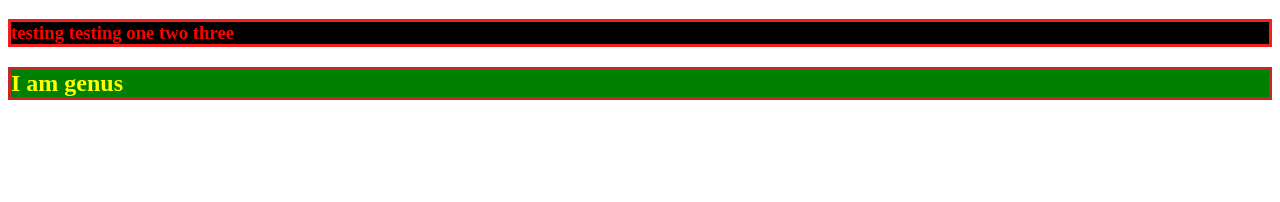
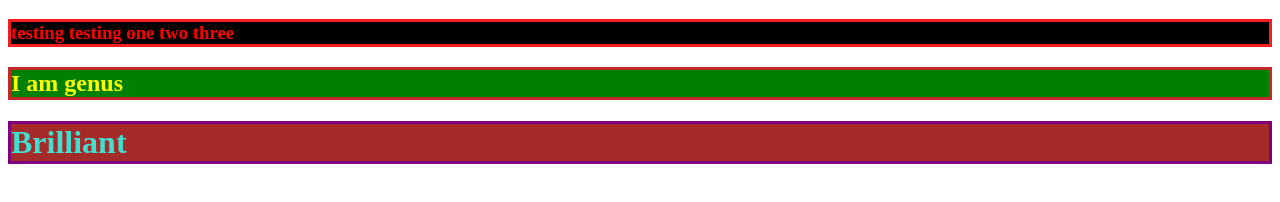
Before and after one commit to NWSKitboy/ClassActivities, a plain HTML site: page Week two/practice.html in a window 1280 px wide. Drawn offline with Linux system fonts and the light colour scheme.

Commit message:
newcommit2

```diff
--- a/Week two/css/practice.css
+++ b/Week two/css/practice.css
@@ -9,3 +9,9 @@ h2{
     background-color: green;
     border: 3px solid rgb(196, 41, 41);
 }
+
+h1{
+    color: turquoise;
+    background-color: brown;
+    border: 3px solid purple;
+}
--- a/Week two/practice.html
+++ b/Week two/practice.html
@@ -15,5 +15,9 @@
         I am genus
     </h2>
 
+    <h1>
+        Brilliant
+    </h1>
+
 </body>
 </html>
```
Also changed, not shown: Week one/index.html (+1 -1 lines).
